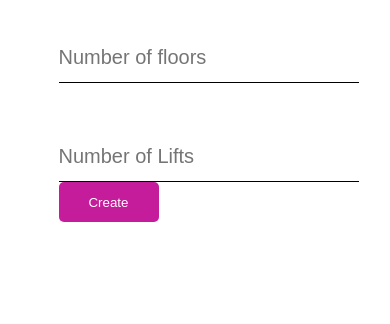
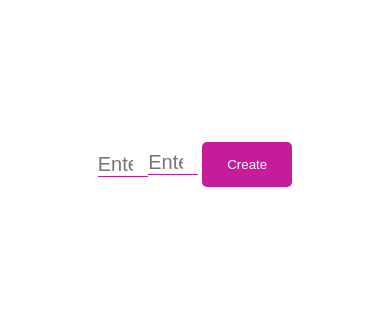
Before and after one commit to gurleen3/Lift_stimulation, a plain HTML site: page index.html in a window 390 px wide. Drawn offline with Linux system fonts and the light colour scheme.

Commit message:
responsive updates

```diff
--- a/css/styles.css
+++ b/css/styles.css
@@ -18,8 +18,8 @@ body{
 .query-field{
     flex-direction: row;
     justify-content: space-around;
-    width: 70vw;
-    height: 40vh;
+    width: 50vw;
+    height: 60vh;
     margin-top: 2%;
 }
 .Container{
@@ -32,7 +32,7 @@ body{
     width: 300px;
     border: none;
     font-size: 20px;
-    border-bottom: 1px solid rgb(0, 0, 0);
+    border-bottom: 1px solid #c41c9a;
 }
 
 #NumberOfFloor:focus-visible,#NumberOfLift:focus-visible{
@@ -40,8 +40,8 @@ body{
 }
 
 #ButtonToCreate,#ButtonToCreateLift{
-    height: 40px;
-    width: 100px;
+    height: 45px;
+    width: 90px;
     color: rgb(255, 255, 255);
     border: none;
     border-radius: 5px;
@@ -97,10 +97,9 @@ body{
 }
 
 .Line{
-    width: 70%;
+    width: 85%;
     background-color: #000;
-    height: 4px;
-    border-radius: 5px;
+    height: 8px;
 }
 .ElevatorContainer{
     display: flex;
@@ -113,8 +112,8 @@ body{
 
 
 .SingleLift{
-    width: 120px;
-    height: 200px;
+    width: 90px;
+    height: 150px;
     background-color: #8a2be2;
     position: absolute;
     bottom:20px;
@@ -150,28 +149,57 @@ body{
 }
 
 
-
-@media screen and (max-width:1050px) {
-    .query-field{
-        flex-direction: column;
-        align-items: flex-start;
+@media screen and (max-width:1450px) {
+    #NumberOfLift{
+        width: 200px;
+        height: fit-content;
+    }
+    #NumberOfFloor{
+        width: 200px;
+        height: fit-content;
     }
 }
 
-@media screen and (max-width:950px) {
+
+@media screen and (max-width:1050px) {
+    #NumberOfLift{
+        width: 150px;
+        height: fit-content;
+    }
+    #NumberOfFloor{
+        width: 150px;
+        height: fit-content;
+    }
     .SingleLift{
-        width: 80px;
-        height: 120px;
+        width: 90px;
+        height: 150px;
     }
 }
 
+
 @media screen and (max-width:850px ) {
+     #NumberOfLift{
+        width: 80px;
+        height: fit-content;
+    }
+    #NumberOfFloor{
+        width: 80px;
+        height: fit-content;
+    }
     .SingleLift{
         margin-left:10%
     }
 }
 
 @media screen and (max-width:500px ) {
+    #NumberOfLift{
+        width: 50px;
+        height: fit-content;
+    }
+    #NumberOfFloor{
+        width: 50px;
+        height: fit-content;
+    }
     .SingleLift{
         margin-left:20%
     }
--- a/index.html
+++ b/index.html
@@ -12,10 +12,10 @@
         <div class="main-container">
             <div class="query-field">
                 <div>
-                    <input min="0" type="number" id="NumberOfFloor" placeholder='Number of floors' />
+                    <input min="0" type="number" id="NumberOfFloor" placeholder='Enter number of floors' />
                 </div>
                 <div>
-                    <input type="number" id="NumberOfLift" placeholder='Number of Lifts' />
+                    <input type="number" id="NumberOfLift" placeholder='Enter number of lifts' />
                     <button id="ButtonToCreateLift" onclick="Create()">Create</button>
                 </div>
             </div>
--- a/js/main.js
+++ b/js/main.js
@@ -50,12 +50,11 @@ function MoveLift(id,FreeLift){
         FreeLift.style.transform=`translateY(-${(272 *(parseInt(id)))}px)`
         FreeLift.classList.add('busy')
         setTimeout( ()=>{FreeLift.children[0].classList.add('OpenLeftDoor'); FreeLift.children[1].classList.add('OpenRightDoor')},4500)
+        console.log(FreeLift.children);
         setTimeout( ()=>{FreeLift.children[0].classList.remove('OpenLeftDoor'); FreeLift.children[1].classList.remove('OpenRightDoor')},8500)
         setTimeout( ()=>{FreeLift.classList.remove('busy')},11000)
     }
 }
-
-var flag=1;
 
 function handleclick(id){
     let Alllift=document.querySelectorAll('#Lift')
@@ -71,7 +70,7 @@ function handleclick(id){
                 MoveLift(floorOrder.shift(),FreeLift)
             }
             else{
-                console.log('No lift is Free')
+                console.log('No vacant lift')
             }
 
         }
```
